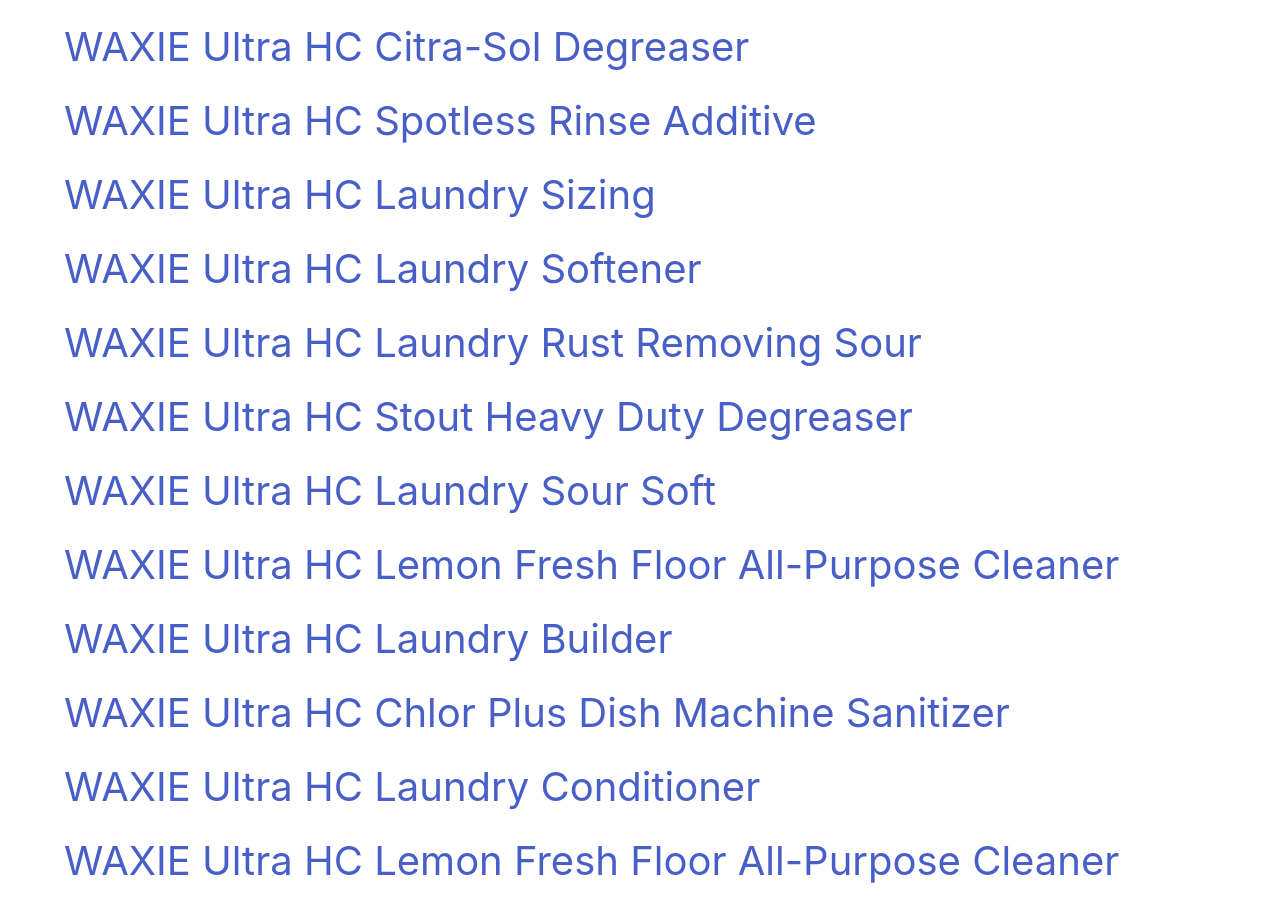
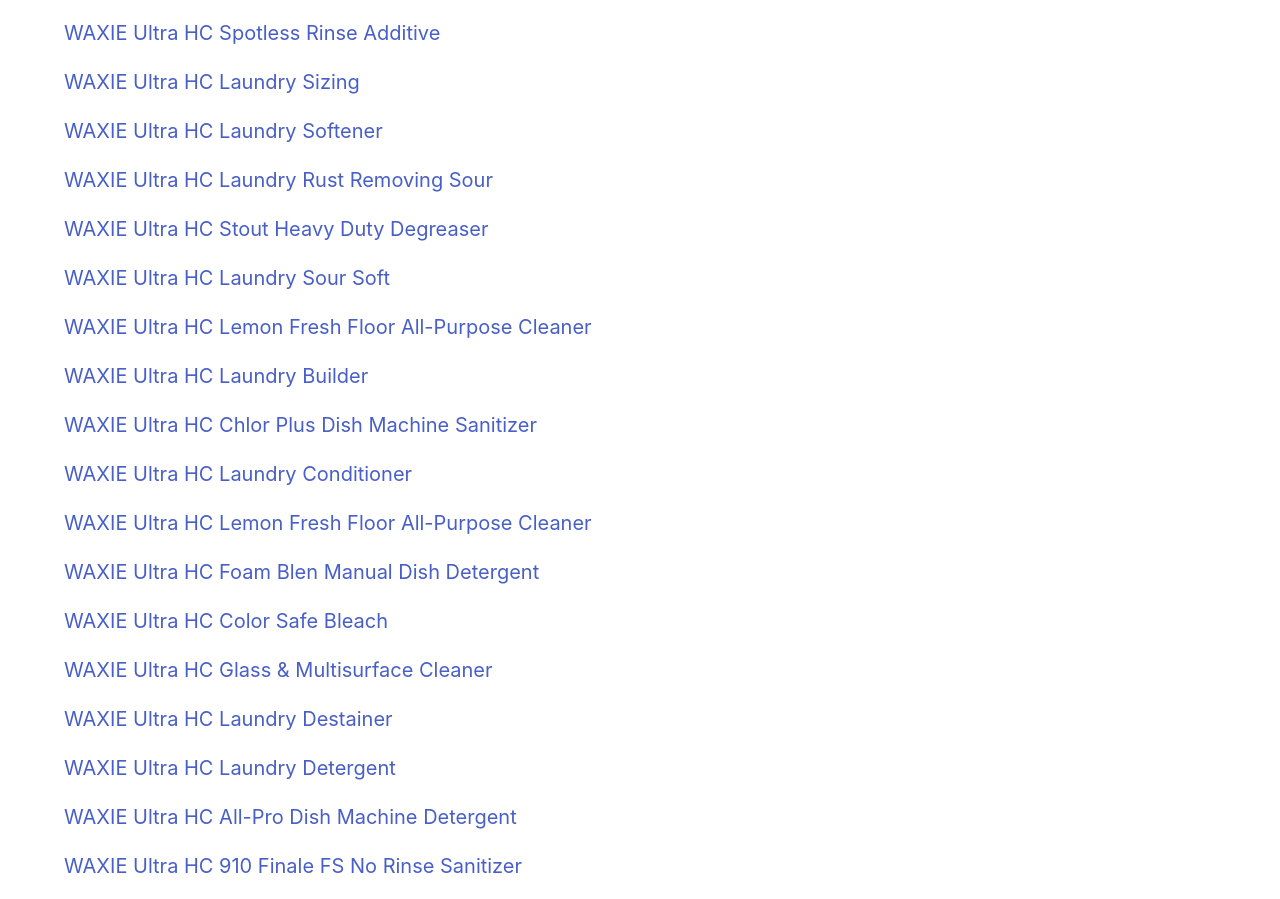
Before and after one commit to waxie-codes/wx-ultra, a plain HTML site: page output/index.html in a window 1280 px wide. Shown: the part 413-1312 px from the top of the page. Drawn offline with nearby package versions, Linux system fonts and the light colour scheme.

Commit message:
update list

```diff
--- a/output/index.html
+++ b/output/index.html
@@ -69,51 +69,51 @@
      <div>
      <h1 class="title is-2">WAXIE Ultra Products</h1>
 
-     <h2 class="subtitle is-2"><a href="waxie_ultra_hc_laundry_sizing">WAXIE Ultra HC Laundry Sizing</a></h2>
+     <h2 class="subtitle is-5"><a href="waxie_ultra_hc_laundry_sizing">WAXIE Ultra HC Laundry Sizing</a></h2>
 
-     <h2 class="subtitle is-2"><a href="waxie_ultra_hc_silverware_presoak">WAXIE Ultra HC Silverware Presoak</a></h2>
+     <h2 class="subtitle is-5"><a href="waxie_ultra_hc_silverware_presoak">WAXIE Ultra HC Silverware Presoak</a></h2>
 
-     <h2 class="subtitle is-2"><a href="waxie_ultra_hc_citra-sol_degreaser">WAXIE Ultra HC Citra-Sol Degreaser</a></h2>
+     <h2 class="subtitle is-5"><a href="waxie_ultra_hc_citra-sol_degreaser">WAXIE Ultra HC Citra-Sol Degreaser</a></h2>
 
-     <h2 class="subtitle is-2"><a href="waxie_ultra_hc_spotless_rinse_additive">WAXIE Ultra HC Spotless Rinse Additive</a></h2>
+     <h2 class="subtitle is-5"><a href="waxie_ultra_hc_spotless_rinse_additive">WAXIE Ultra HC Spotless Rinse Additive</a></h2>
 
-     <h2 class="subtitle is-2"><a href="waxie_ultra_hc_laundry_sizing">WAXIE Ultra HC Laundry Sizing</a></h2>
+     <h2 class="subtitle is-5"><a href="waxie_ultra_hc_laundry_sizing">WAXIE Ultra HC Laundry Sizing</a></h2>
 
-     <h2 class="subtitle is-2"><a href="waxie_ultra_hc_laundry_softener">WAXIE Ultra HC Laundry Softener</a></h2>
+     <h2 class="subtitle is-5"><a href="waxie_ultra_hc_laundry_softener">WAXIE Ultra HC Laundry Softener</a></h2>
 
-     <h2 class="subtitle is-2"><a href="waxie_ultra_hc_laundry_rust_removing_sour">WAXIE Ultra HC Laundry Rust Removing Sour</a></h2>
+     <h2 class="subtitle is-5"><a href="waxie_ultra_hc_laundry_rust_removing_sour">WAXIE Ultra HC Laundry Rust Removing Sour</a></h2>
 
-     <h2 class="subtitle is-2"><a href="waxie_ultra_hc_stout_heavy_duty_degreaser">WAXIE Ultra HC Stout Heavy Duty Degreaser</a></h2>
+     <h2 class="subtitle is-5"><a href="waxie_ultra_hc_stout_heavy_duty_degreaser">WAXIE Ultra HC Stout Heavy Duty Degreaser</a></h2>
 
-     <h2 class="subtitle is-2"><a href="waxie_ultra_hc_laundry_sour_soft">WAXIE Ultra HC Laundry Sour Soft</a></h2>
+     <h2 class="subtitle is-5"><a href="waxie_ultra_hc_laundry_sour_soft">WAXIE Ultra HC Laundry Sour Soft</a></h2>
 
-     <h2 class="subtitle is-2"><a href="waxie_ultra_hc_lemon_fresh_floor_all-purpose_cleaner">WAXIE Ultra HC Lemon Fresh Floor All-Purpose Cleaner</a></h2>
+     <h2 class="subtitle is-5"><a href="waxie_ultra_hc_lemon_fresh_floor_all-purpose_cleaner">WAXIE Ultra HC Lemon Fresh Floor All-Purpose Cleaner</a></h2>
 
-     <h2 class="subtitle is-2"><a href="waxie_ultra_hc_laundry_builder">WAXIE Ultra HC Laundry Builder</a></h2>
+     <h2 class="subtitle is-5"><a href="waxie_ultra_hc_laundry_builder">WAXIE Ultra HC Laundry Builder</a></h2>
 
-     <h2 class="subtitle is-2"><a href="waxie_ultra_hc_chlor_plus_dish_machine_sanitizer">WAXIE Ultra HC Chlor Plus Dish Machine Sanitizer</a></h2>
+     <h2 class="subtitle is-5"><a href="waxie_ultra_hc_chlor_plus_dish_machine_sanitizer">WAXIE Ultra HC Chlor Plus Dish Machine Sanitizer</a></h2>
 
-     <h2 class="subtitle is-2"><a href="waxie_ultra_hc_laundry_conditioner">WAXIE Ultra HC Laundry Conditioner</a></h2>
+     <h2 class="subtitle is-5"><a href="waxie_ultra_hc_laundry_conditioner">WAXIE Ultra HC Laundry Conditioner</a></h2>
 
-     <h2 class="subtitle is-2"><a href="waxie_ultra_hc_lemon_fresh_floor_all-purpose_cleaner">WAXIE Ultra HC Lemon Fresh Floor All-Purpose Cleaner</a></h2>
+     <h2 class="subtitle is-5"><a href="waxie_ultra_hc_lemon_fresh_floor_all-purpose_cleaner">WAXIE Ultra HC Lemon Fresh Floor All-Purpose Cleaner</a></h2>
 
-     <h2 class="subtitle is-2"><a href="waxie_ultra_hc_foam_blen_manual_dish_detergent">WAXIE Ultra HC Foam Blen Manual Dish Detergent</a></h2>
+     <h2 class="subtitle is-5"><a href="waxie_ultra_hc_foam_blen_manual_dish_detergent">WAXIE Ultra HC Foam Blen Manual Dish Detergent</a></h2>
 
-     <h2 class="subtitle is-2"><a href="waxie_ultra_hc_color_safe_bleach">WAXIE Ultra HC Color Safe Bleach</a></h2>
+     <h2 class="subtitle is-5"><a href="waxie_ultra_hc_color_safe_bleach">WAXIE Ultra HC Color Safe Bleach</a></h2>
 
-     <h2 class="subtitle is-2"><a href="waxie_ultra_hc_glass_&amp;_multisurface_cleaner">WAXIE Ultra HC Glass &amp; Multisurface Cleaner</a></h2>
+     <h2 class="subtitle is-5"><a href="waxie_ultra_hc_glass_&amp;_multisurface_cleaner">WAXIE Ultra HC Glass &amp; Multisurface Cleaner</a></h2>
 
-     <h2 class="subtitle is-2"><a href="waxie_ultra_hc_laundry_destainer">WAXIE Ultra HC Laundry Destainer</a></h2>
+     <h2 class="subtitle is-5"><a href="waxie_ultra_hc_laundry_destainer">WAXIE Ultra HC Laundry Destainer</a></h2>
 
-     <h2 class="subtitle is-2"><a href="waxie_ultra_hc_laundry_detergent">WAXIE Ultra HC Laundry Detergent</a></h2>
+     <h2 class="subtitle is-5"><a href="waxie_ultra_hc_laundry_detergent">WAXIE Ultra HC Laundry Detergent</a></h2>
 
-     <h2 class="subtitle is-2"><a href="waxie_ultra_hc_all-pro_dish_machine_detergent">WAXIE Ultra HC All-Pro Dish Machine Detergent</a></h2>
+     <h2 class="subtitle is-5"><a href="waxie_ultra_hc_all-pro_dish_machine_detergent">WAXIE Ultra HC All-Pro Dish Machine Detergent</a></h2>
 
-     <h2 class="subtitle is-2"><a href="waxie_ultra_hc_910_finale_fs_no_rinse_sanitizer">WAXIE Ultra HC 910 Finale FS No Rinse Sanitizer</a></h2>
+     <h2 class="subtitle is-5"><a href="waxie_ultra_hc_910_finale_fs_no_rinse_sanitizer">WAXIE Ultra HC 910 Finale FS No Rinse Sanitizer</a></h2>
 
-     <h2 class="subtitle is-2"><a href="waxie_ultra_hc_spotless_hsht_rinse_additive">WAXIE Ultra HC Spotless HSHT Rinse Additive</a></h2>
+     <h2 class="subtitle is-5"><a href="waxie_ultra_hc_spotless_hsht_rinse_additive">WAXIE Ultra HC Spotless HSHT Rinse Additive</a></h2>
 
-     <h2 class="subtitle is-2"><a href="waxie_ultra_hc_laundry_sour">WAXIE Ultra HC Laundry Sour</a></h2>
+     <h2 class="subtitle is-5"><a href="waxie_ultra_hc_laundry_sour">WAXIE Ultra HC Laundry Sour</a></h2>
 
      </div>
 </section>
```
Also changed, not shown: templates/index.html (+1 -1 lines).
